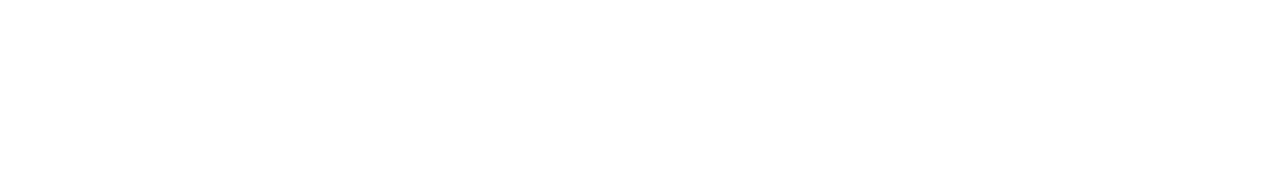
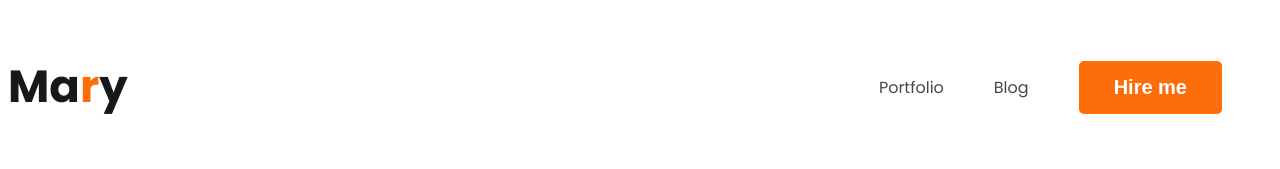
Before and after one commit to skjony/web-developer-portfolio-, a plain HTML site: page index.html in a window 1280 px wide. Drawn offline with Linux system fonts and the light colour scheme.

Commit message:
2nd commit

```diff
--- a/index.html
+++ b/index.html
@@ -4,8 +4,30 @@
     <meta charset="UTF-8">
     <meta name="viewport" content="width=device-width, initial-scale=1.0">
     <title>Web developer portfolio</title>
+
+    <link rel="preconnect" href="https://fonts.googleapis.com">
+<link rel="preconnect" href="https://fonts.gstatic.com" crossorigin>
+<link href="https://fonts.googleapis.com/css2?family=Open+Sans:ital,wght@0,300;0,400;0,500;0,600;0,700;0,800;1,300;1,400;1,500;1,600;1,700;1,800&family=Poppins:wght@200;300;400;500;600;700&display=swap" rel="stylesheet">
+
+    <link rel="stylesheet" href="styles/portfolio.css">
+
 </head>
 <body>
+    <header>
+        <nav>
+            <h3 class="nav-title">Ma<span class="text-primary">r</span>y</h3>
+            <ul>
+                <li><a href="">Portfolio</a></li>
+                <li><a href="">Blog</a></li>
+                <li><button class="btn-primary">Hire me</button></li>
+            </ul>
+        </nav>
+        <main>
 
+        </main>
+        <footer>
+
+        </footer>
+    </header>
 </body>
 </html>
--- /dev/null
+++ b/styles/portfolio.css
@@ -0,0 +1,48 @@
+/*common shared style*/
+
+body {
+    font-family: 'Open Sans', sans-serif;
+    font-family: 'Poppins', sans-serif;
+}
+
+.text-primary {
+    color: #FD6E0A;
+}
+
+.btn-primary {
+    border-radius: 5px;
+    background: #FD6E0A;
+    border: 0;
+    font-weight: 700;
+    font-size: 20px;
+    color: white;
+    padding: 15px 35px;
+}
+
+/*nav related styles*/
+nav {
+    display: flex;
+    justify-content: space-between;
+    align-items: center;
+}
+
+.nav-title {
+    color: #181818;
+    font-size: 45px;
+    font-weight: 800;
+}
+
+nav>ul {
+    display: flex;
+    align-items: center;
+}
+
+nav li {
+    list-style: none;
+    margin-right: 50px;
+}
+
+nav a {
+    text-decoration: none;
+    color: #474747;
+}
```
